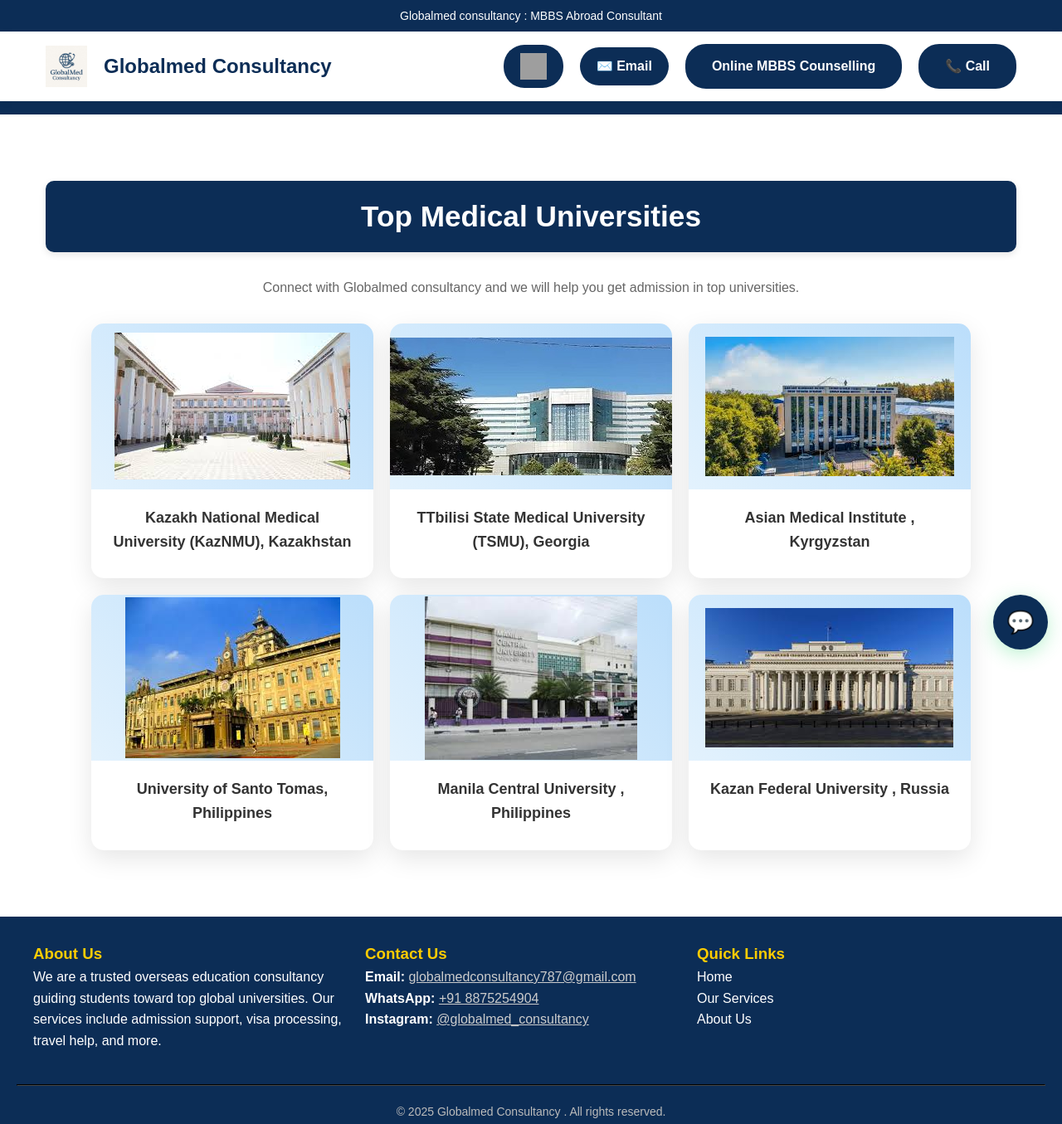
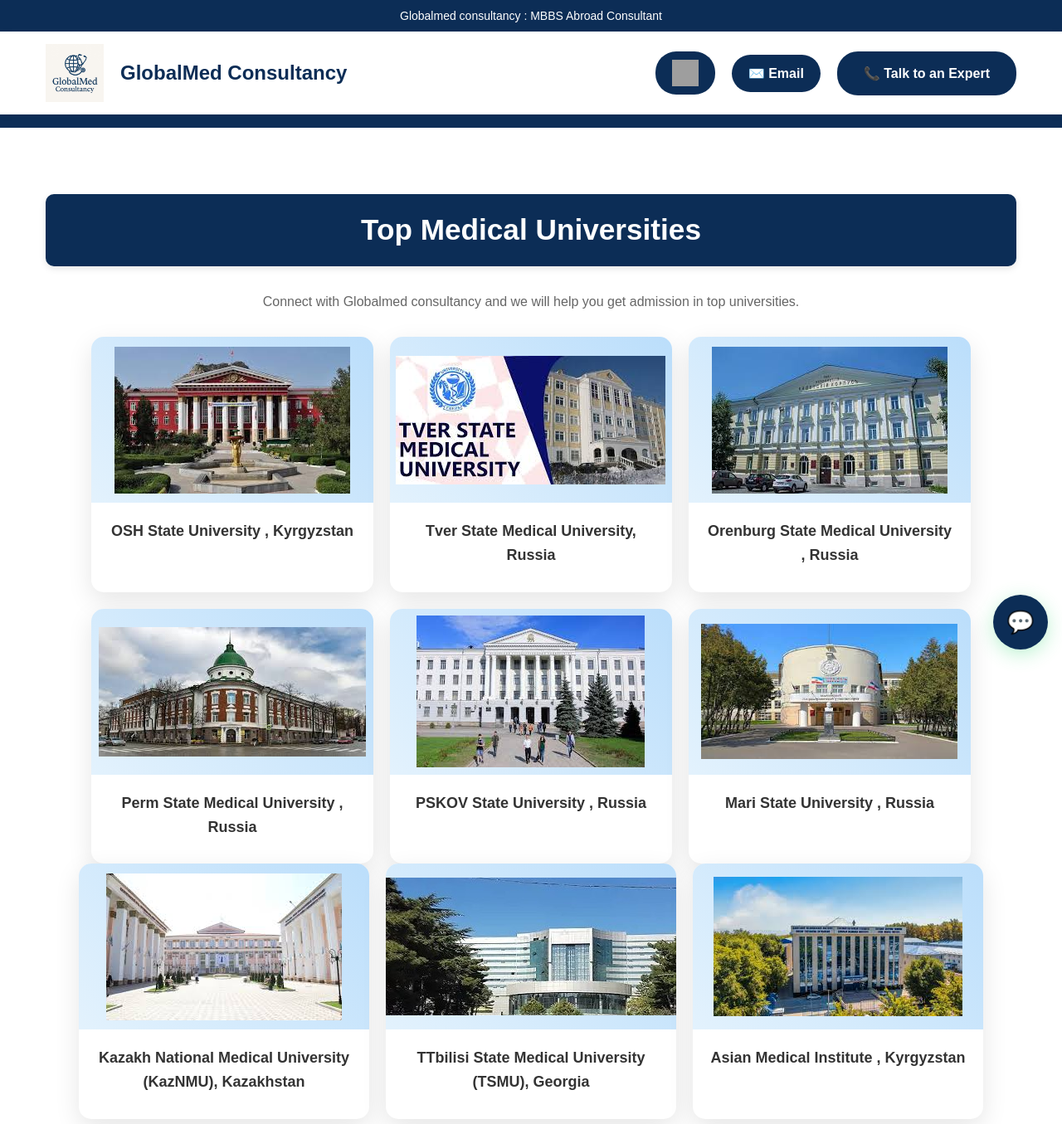
Before and after one commit to Zaheer8890/Globale_Med-Project, a plain HTML site: page OtherCollages.html in a window 1280 px wide. Shown: the top 1355 px of the page at 83% size. Drawn offline with Linux system fonts and the light colour scheme; grey boxes are pictures that could not be loaded.

Commit message:
corrections

```diff
--- a/OtherCollages.html
+++ b/OtherCollages.html
@@ -94,13 +94,80 @@
 
     </div>
 
-
-
 <!-- Universities Section -->
     <section class="universities">
         <div class="container">
             <h2 id="universities" class="section-title">Top Medical Universities</h2>
             <p style="text-align: center; color: #666; margin-bottom: 30px;">Connect with Globalmed consultancy and we will help you get admission in top universities.</p>
+
+            <div class="universities-grid">
+
+                 <div onclick="openDetail('1')" class="university-card">
+                    <div class="university-image">
+                        <img src="./images/OSH.jpeg"/>
+                    </div>
+                    <div class="university-info">
+                        <h3>OSH State University , Kyrgyzstan</h3>
+
+                    </div>
+                </div>
+
+
+
+                <div onclick="openDetail('2')" class="university-card">
+                    <div class="university-image">
+                        <img src="./images/Tver.jpeg"/>
+                    </div>
+                    <div class="university-info">
+                        <h3>Tver State Medical University, Russia</h3>
+
+                    </div>
+                </div>
+
+                <div onclick="openDetail('3')" class="university-card">
+                    <div class="university-image">
+                        <img  src="./images/Orenburg.jpeg"/>
+                    </div>
+                    <div class="university-info">
+                        <h3>Orenburg State Medical University , Russia</h3>
+
+                    </div>
+                </div>
+
+                <div onclick="openDetail('4')" class="university-card">
+                    <div class="university-image">
+                        <img src="./images/perm.jpeg"/>
+                    </div>
+                    <div class="university-info">
+                        <h3>Perm State Medical University , Russia</h3>
+
+                    </div>
+                </div>
+
+                <div onclick="openDetail('5')" class="university-card">
+                    <div class="university-image">
+                        <img src="./images/pskov.jpeg"/>
+                    </div>
+                    <div class="university-info">
+                        <h3>PSKOV State University , Russia</h3>
+
+                    </div>
+                </div>
+
+                <div onclick="openDetail('6')" class="university-card">
+                    <div class="university-image">
+                        <img src="./images/download.jpeg"/>
+                    </div>
+                    <div class="university-info">
+                        <h3>Mari State University , Russia</h3>
+
+                    </div>
+                </div>
+
+
+            </div>
+        </div>
+
 
             <div class="universities-grid">
                 <div onclick="openDetail('1')" class="university-card">
--- a/Style_Home.css
+++ b/Style_Home.css
@@ -45,7 +45,7 @@
 }
 
 .logoImg {
-  height: 50px;
+  height: 70px;
   margin-right: 10px;
 }
 
@@ -291,7 +291,7 @@
       animation: fadeInUp 1s ease-in-out;
       text-align: center;
       overflow-x: auto;
-      margin-top: 50px;
+      margin-top: 90px;
 }
 
 
--- a/navbar.html
+++ b/navbar.html
@@ -1,7 +1,7 @@
 <nav class="navbar">
   <div class="nav-container">
     <a href="index.html" class="logo">
-      <img class="logoImg" src="./images/Logo.jpg" /> Globalmed Consultancy
+      <img class="logoImg" src="./images/Logo.jpg" /> GlobalMed Consultancy
     </a>
     <div class="nav-buttons">
       <a href="https://wa.me/+918875254904" class="whatsapp-btn" target="_blank">
@@ -11,9 +11,10 @@
         ✉️ Email
       </a>
 
-      <a href="https://wa.me/+918875254904" class="contact-btn">Online MBBS Counselling</a>
 
-      <a href="tel:+918875254904" class="contact-btn">📞 Call</a>
+      <a href="tel:+918875254904" class="contact-btn">📞 Talk to an Expert</a>
+
+
 
 
     </div>
```
Also changed, not shown: OshMain.html (+2 -1 lines), index.html (+37 -10 lines), images/CollageStairs.jpeg (renamed from images/WhatsApp Image 2025-06-13 at 4.21.06 PM.jpeg), images/motivatio-medical.webp (added), images/new doctor hero-1.png (added), images/tabledoctor.png (added).
